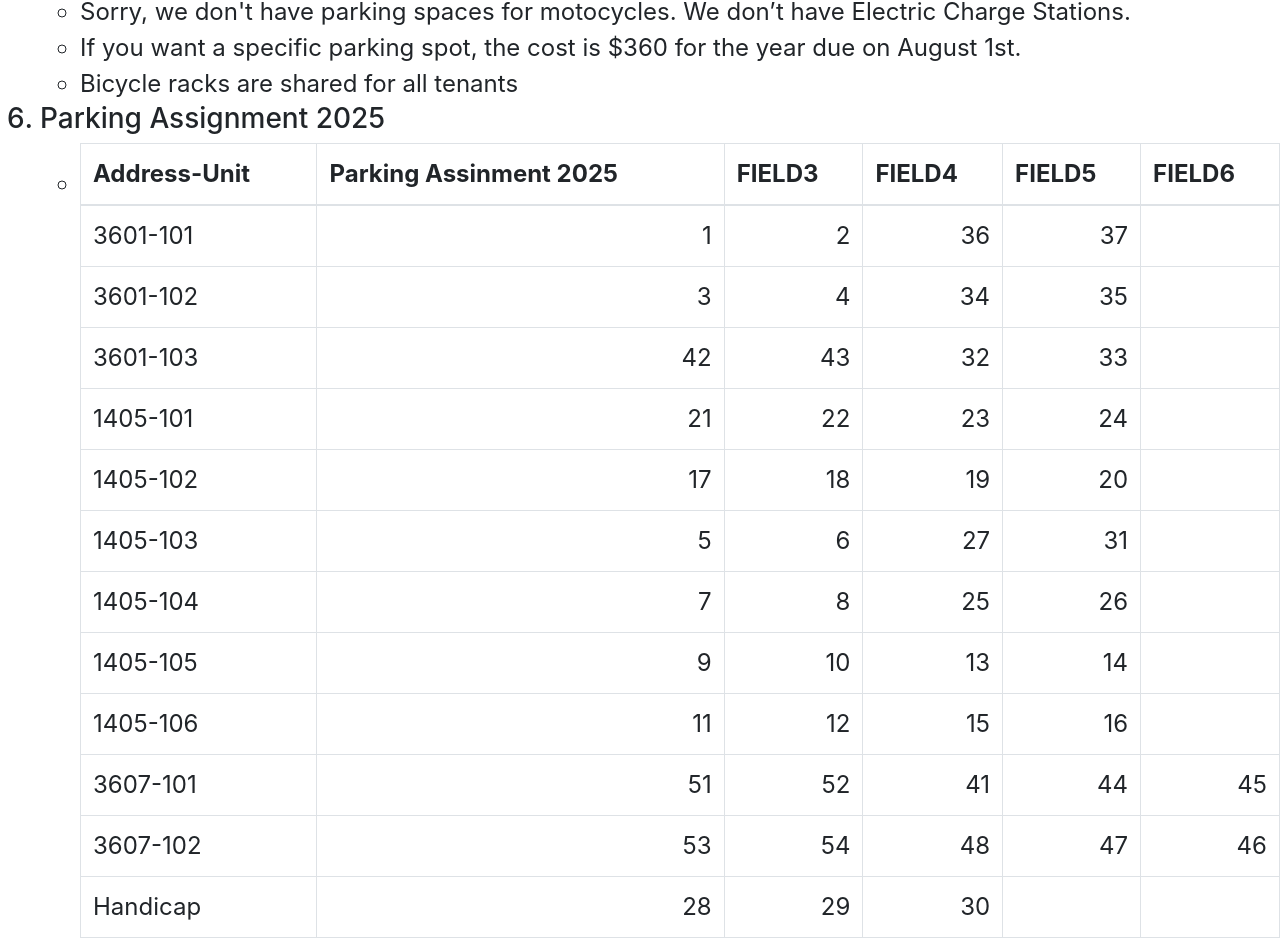
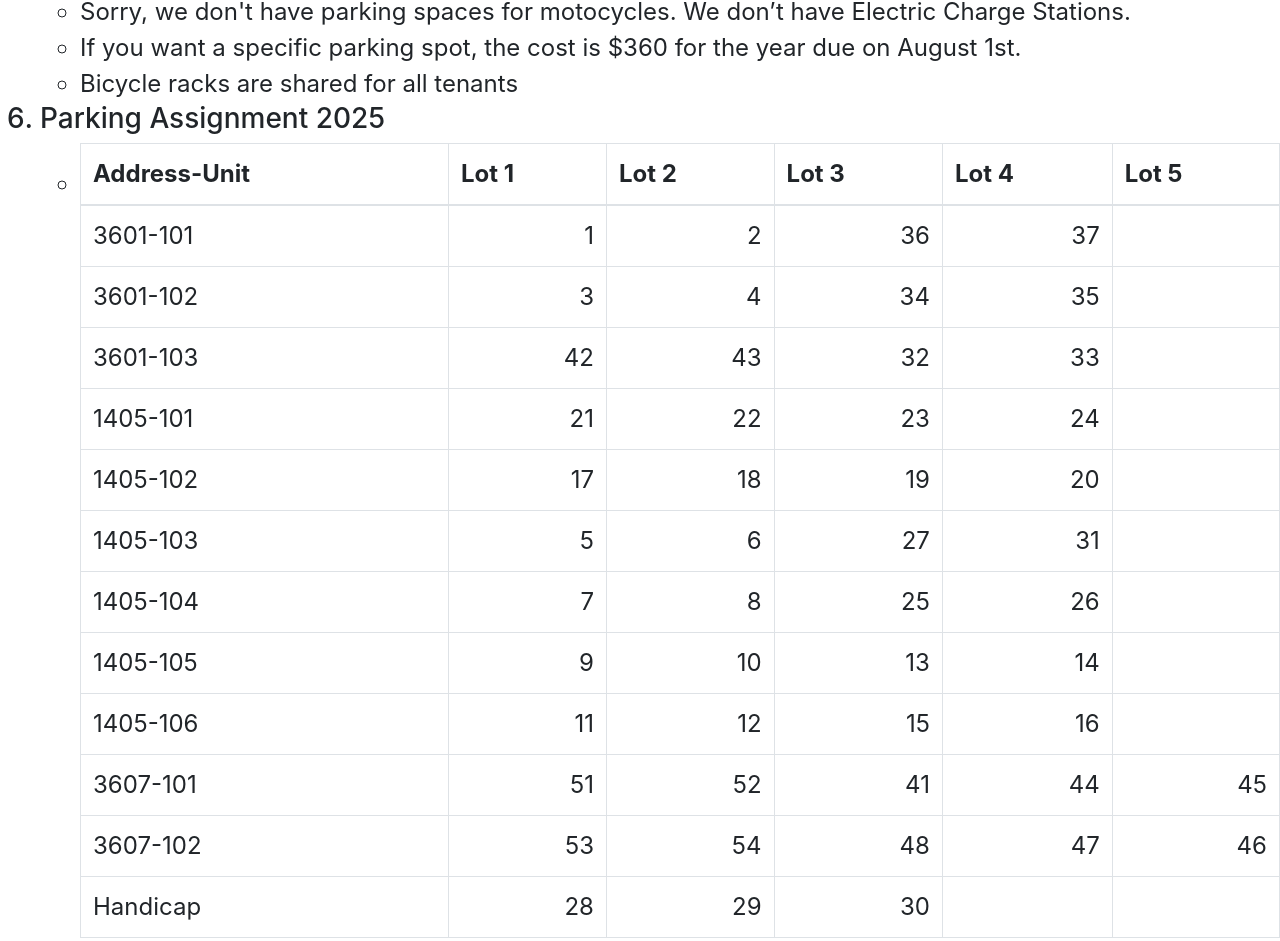
Before and after one commit to robgan/RedRealty, a website: page src/FAQ.html in a window 1280 px wide. Shown: the part 1768-2709 px from the top of the page. Drawn offline with nearby package versions, Linux system fonts and the light colour scheme.

Commit message:
table header update

```diff
--- a/src/FAQ.html
+++ b/src/FAQ.html
@@ -164,11 +164,11 @@
                   <thead>
                     <tr>
                       <th title="Field #1">Address-Unit</th>
-                      <th title="Field #2">Parking Assinment 2025</th>
-                      <th title="Field #3">FIELD3</th>
-                      <th title="Field #4">FIELD4</th>
-                      <th title="Field #5">FIELD5</th>
-                      <th title="Field #6">FIELD6</th>
+                      <th title="Field #2">Lot 1</th>
+                      <th title="Field #3">Lot 2</th>
+                      <th title="Field #4">Lot 3</th>
+                      <th title="Field #5">Lot 4</th>
+                      <th title="Field #6">Lot 5</th>
                     </tr>
                   </thead>
                   <tbody>
```
